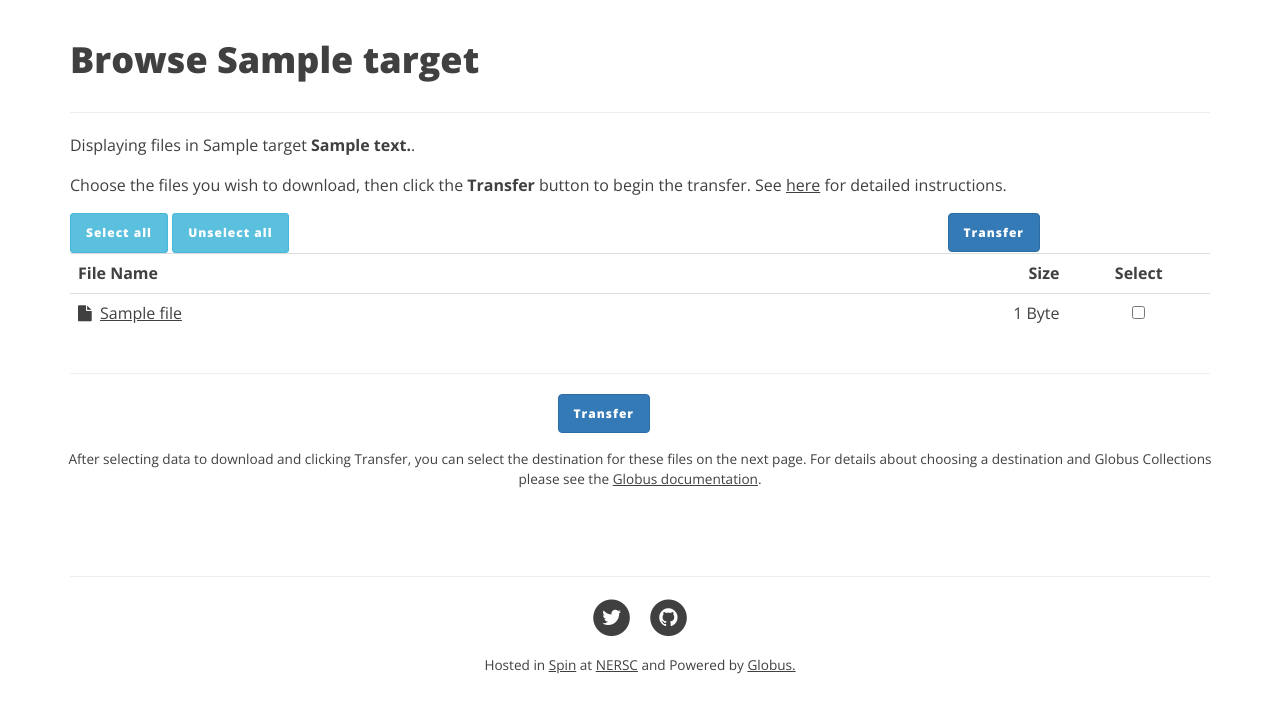
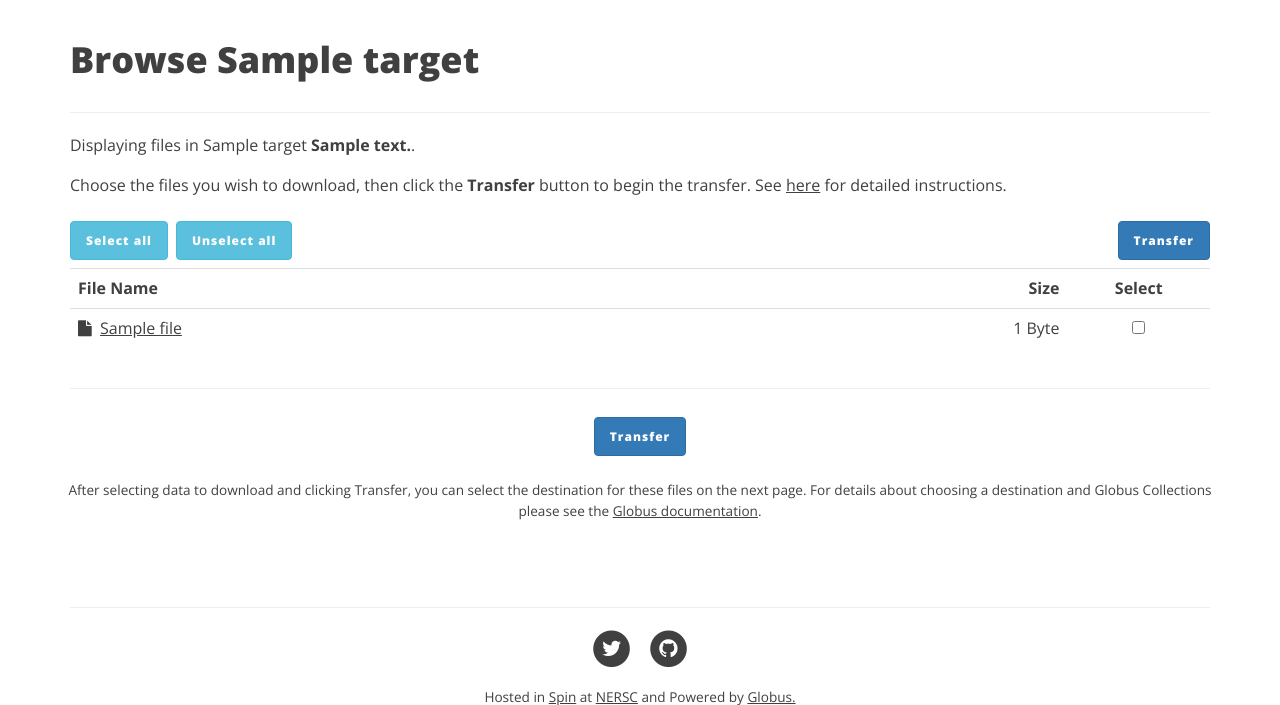
Before and after one commit to LSSTDESC/desc-data-portal, a Python web app: template web/portal/templates/browse.jinja2 in a window 1280 px wide. Shown: the part 88-793 px from the top of the page. Before the commit the page ends 762 px from the top, so only its background shows below. Run offline with Jinja, Linux system fonts and the light colour scheme; the template is opened without the code that fills it: most values are stand-ins (such as "Sample title", 1, 10 or a date in 2020); some libraries are stand-ins or nearby versions.

Commit message:
button alignment Fixes #54

```diff
--- a/web/portal/static/css/style.css
+++ b/web/portal/static/css/style.css
@@ -511,3 +511,20 @@ ul.alert {
 div.home-ack{
   margin-bottom: -70px;
 }
+
+.block-left, .block-right, .block-center{
+  display: block;
+  margin: 8px auto;
+}
+
+@media only screen and (min-width: 576px) {
+  .block-left {
+    float: left;
+    margin: 8px 8px 8px 0;
+  }
+
+  .block-right {
+    float: right;
+    margin: 8px 0 8px 8px;
+  }
+}
--- a/web/portal/templates/browse.jinja2
+++ b/web/portal/templates/browse.jinja2
@@ -25,16 +25,13 @@
       <form class="form-inline" role="form" action="{{url_for('browse', dataset_id=myid)}}" method="post">
 
         <div class="row">
-          <div class="col-md-9">
-            <button type="button" class="btn btn-info btn-sm" id="select-all">Select all</button>
-            <button type="button" class="btn btn-info btn-sm" id="unselect-all">Unselect all</button>
+          <div class="col-md-12">
+            <button type="button" class="btn btn-info block-left" id="select-all">Select all</button>
+            <button type="button" class="btn btn-info block-left" id="unselect-all">Unselect all</button>
             {%if has_example_set%}
-            <button type="button" class="btn btn-info btn-sm" id="select-example">Select Example Subset</button>
+            <button type="button" class="btn btn-info block-left" id="select-example">Select Example Subset</button>
             {%endif%}
-          </div>
-          <div class="form-actions col-md-3 pull-right">
-            <input name="browse" type="submit" class="btn btn-primary"
-                   value="Transfer">
+            <input name="browse" type="submit" class="btn btn-primary block-right" value="Transfer">
           </div>
         </div>
 
@@ -79,9 +76,8 @@
         <hr>
 
         <div class="row">
-          <div class="form-actions col-md-7 pull-right">
-            <input name="browse" type="submit" class="btn btn-primary"
-                   value="Transfer">
+          <div class="col-md-12">
+            <input name="browse" type="submit" class="btn btn-primary block-center" value="Transfer">
           </div>
         </div>
         <div class="row">
```
